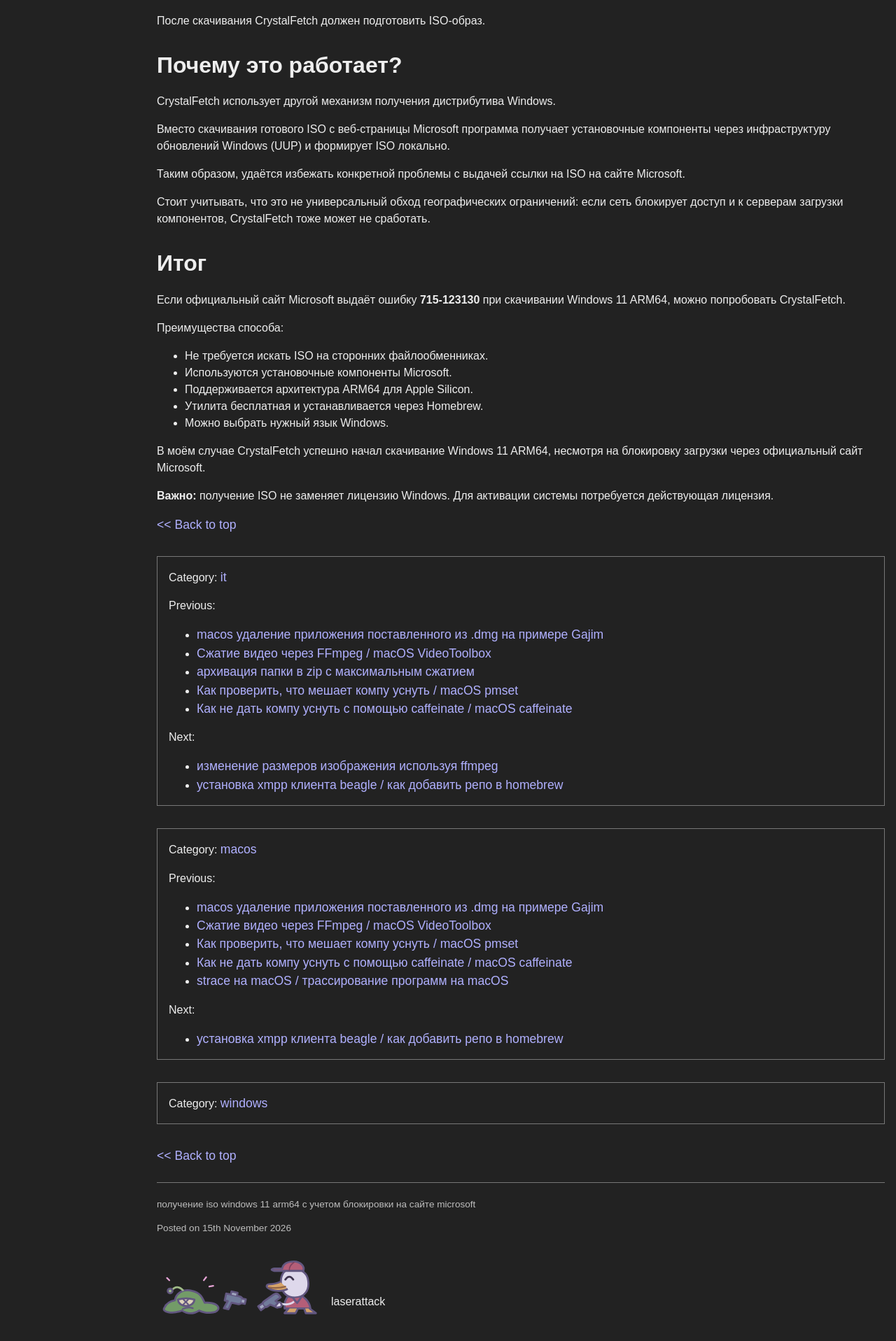
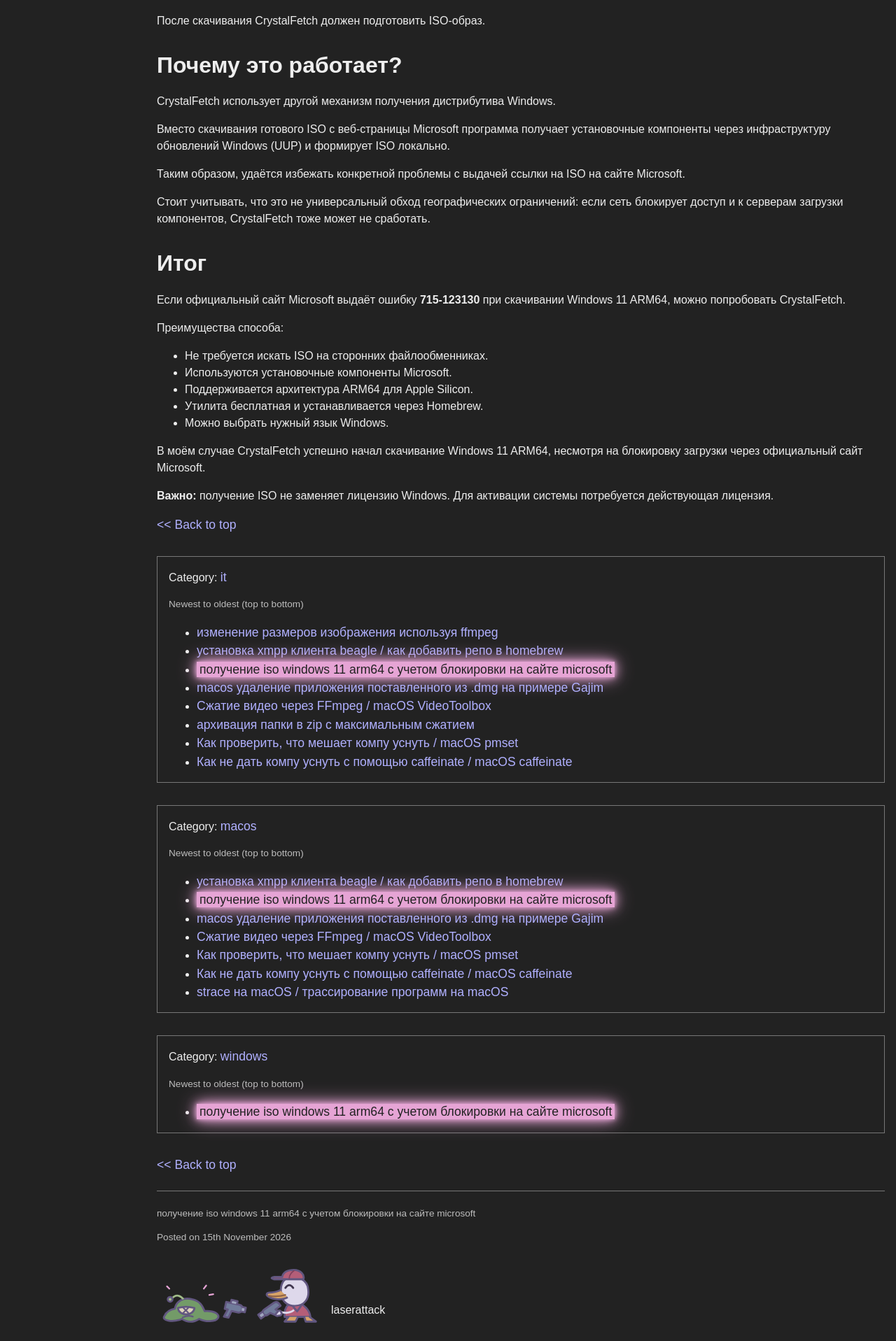
Before and after one commit to laserattack/laserattack.github.io, a Jekyll site: the page built from _posts/2026-11-15-get-windows-iso-macos-arm64.markdown, in a window 1280 px wide. Shown: the part 1986-3903 px from the top of the page at 70% size. Built offline with Jekyll 4.4.1, drawn with Linux system fonts in a browser that asks for light colours.

Commit message:
Improve category post navigation and highlight current post

```diff
--- a/_layouts/post.html
+++ b/_layouts/post.html
@@ -43,38 +43,22 @@
 
           <div class="post-navigation">
             <p>Category: <a href="/categories/{{ category | slugify }}/">{{ category }}</a></p>
+            <p class="entry-meta">Newest to oldest (top to bottom)</p>
 
-            {% assign older_start = current_index | plus: 1 %}
-            {% assign older_end = current_index | plus: 5 %}
+            {% assign last_index = posts.size | minus: 1 %}
+            {% assign window_start = current_index | minus: 5 | at_least: 0 %}
+            {% assign window_end = current_index | plus: 5 | at_most: last_index %}
 
-            {% if older_start < posts.size %}
-              <p>Previous:</p>
-              <ul>
-                {% for i in (older_start..older_end) %}
-                  {% assign older = posts[i] %}
-                  {% if older %}
-                    <li><a href="{{ older.url | remove: '/index.html' | relative_url }}">{{ older.title }}</a></li>
-                  {% endif %}
-                {% endfor %}
-              </ul>
-            {% endif %}
-
-            {% assign newer_start = current_index | minus: 5 %}
-            {% assign newer_end = current_index | minus: 1 %}
-
-            {% if newer_end >= 0 %}
-              <p>Next:</p>
-              <ul>
-                {% for i in (newer_start..newer_end) %}
-                  {% if i >= 0 %}
-                    {% assign newer = posts[i] %}
-                    {% if newer %}
-                      <li><a href="{{ newer.url | remove: '/index.html' | relative_url }}">{{ newer.title }}</a></li>
-                    {% endif %}
-                  {% endif %}
-                {% endfor %}
-              </ul>
-            {% endif %}
+            <ul>
+              {% for i in (window_start..window_end) %}
+                {% assign neighbor = posts[i] %}
+                {% if i == current_index %}
+                  <li class="current-post"><a href="{{ neighbor.url | remove: '/index.html' | relative_url }}" aria-current="page">{{ neighbor.title }}</a></li>
+                {% else %}
+                  <li><a href="{{ neighbor.url | remove: '/index.html' | relative_url }}">{{ neighbor.title }}</a></li>
+                {% endif %}
+              {% endfor %}
+            </ul>
           </div>
 
           {% break %}
--- a/assets/page.css
+++ b/assets/page.css
@@ -151,6 +151,20 @@ img { max-width: 100%; height: auto; margin: var(--space-small) 0 var(--space-me
 .post-navigation { margin: var(--space-section) 0; padding: var(--space-medium); border: 1px solid var(--color-border); }
 .post-navigation > :first-child { margin-top: 0; }
 .post-navigation > :last-child { margin-bottom: 0; }
+.post-navigation .current-post a,
+.post-navigation .current-post a:hover {
+  padding: 1px 4px;
+  color: var(--color-background);
+  background: var(--color-pink);
+  text-shadow: none;
+  text-decoration: none;
+  box-shadow:
+    0 0 6px var(--color-pink),
+    0 0 16px var(--color-pink),
+    0 0 28px color-mix(in srgb, var(--color-pink) 85%, transparent);
+  -webkit-box-decoration-break: clone;
+  box-decoration-break: clone;
+}
 blockquote { margin: 1em var(--space-large); padding-left: var(--space-medium); border-left: 3px solid var(--color-border); }
 
 pre, code { font-family: var(--font-code); font-size: var(--code-size); }
```
